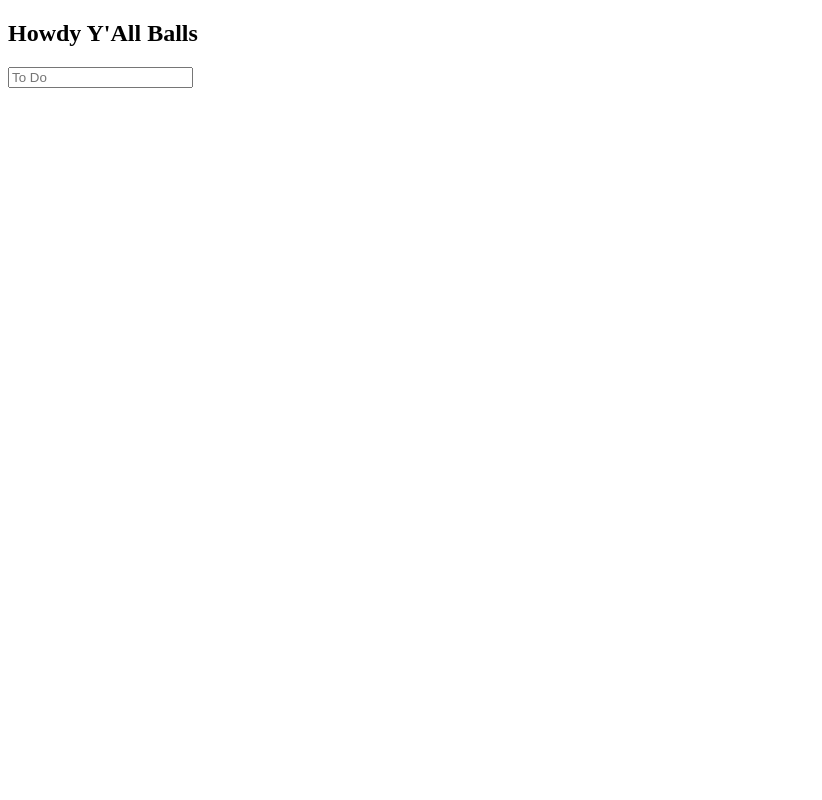
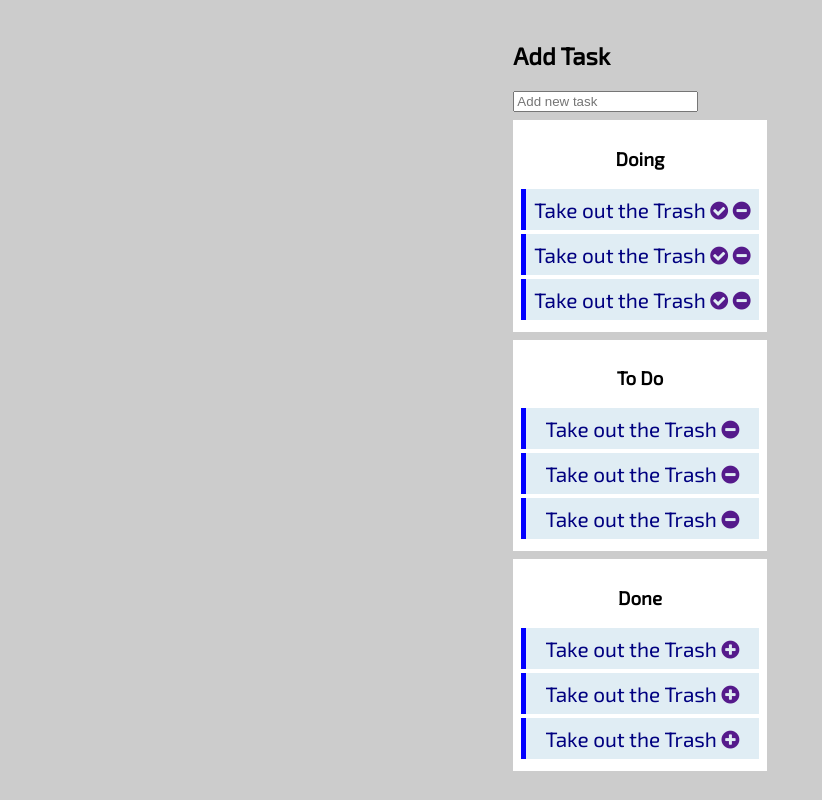
Before and after one commit to DaJoker29/arete, a Vue app: page / in a window 1280 px wide. Shown: the whole page, without its empty margins (0-822 px from the left). Built offline with nearby package versions, Linux system fonts and the light colour scheme; the HTML template or start-up script is replaced by a standard one.

Commit message:
Mockup Task Interface

```diff
--- a/app/App.vue
+++ b/app/App.vue
@@ -1,11 +1,41 @@
 <template>
   <div>
-    <h2>Howdy Y'All Balls</h2>
-    <input
-      v-model="todo"
-      type="text"
-      placeholder="To Do">
-    <span>{{ todo }}</span>
+    <h2>Add Task</h2>
+    <form @submit.prevent="addTodo">
+      <input
+        v-model="todo"
+        type="text"
+        placeholder="Add new task"
+        name="todo">
+      <span>{{ todo }}</span>
+    </form>
+    <div class="listContainer">
+      <div class="activeTodos">
+        <h3>Doing</h3>
+        <ul>
+          <li>Take out the Trash <a href=""><i class="fa fa-check-circle"/></a>&nbsp;<a href=""><i class="fa fa-minus-circle"/></a></li>
+          <li>Take out the Trash <a href=""><i class="fa fa-check-circle"/></a>&nbsp;<a href=""><i class="fa fa-minus-circle"/></a></li>
+          <li>Take out the Trash <a href=""><i class="fa fa-check-circle"/></a>&nbsp;<a href=""><i class="fa fa-minus-circle"/></a></li>
+        </ul>
+      </div>
+      <div class="inactiveTodos">
+        <h3>To Do</h3>
+        <ul>
+          <li>Take out the Trash <a href=""><i class="fa fa-minus-circle"/></a></li>
+          <li>Take out the Trash <a href=""><i class="fa fa-minus-circle"/></a></li>
+          <li>Take out the Trash <a href=""><i class="fa fa-minus-circle"/></a></li>
+        </ul>
+      </div>
+      <div class="completedTodos">
+        <h3>Done</h3>
+        <ul>
+          <li>Take out the Trash <a href=""><i class="fa fa-plus-circle"/></a></li>
+          <li>Take out the Trash <a href=""><i class="fa fa-plus-circle"/></a></li>
+          <li>Take out the Trash <a href=""><i class="fa fa-plus-circle"/></a></li>
+        </ul>
+      </div>
+    </div>
+
   </div>
 </template>
 
@@ -20,4 +50,42 @@ export default {
 </script>
 
 <style>
+@import 'https://fonts.googleapis.com/css?family=Exo+2';
+@import 'https://maxcdn.bootstrapcdn.com/font-awesome/4.7.0/css/font-awesome.min.css';
+
+body {
+  font-family: 'Exo 2', sans-serif;
+  background-color: #ccc;
+  display: grid;
+  grid-template-rows: auto;
+  justify-items: center;
+}
+
+body,
+html {
+  margin: 0;
+  height: 100%;
+}
+
+.listContainer > div {
+  background-color: #fff;
+  margin: 0.5rem 0;
+  padding: 0.5rem;
+  text-align: center;
+}
+
+ul {
+  margin: 0;
+  padding: 0;
+  list-style-type: none;
+}
+
+ul li {
+  padding: 0.5rem;
+  font-size: 1.3rem;
+  background-color: #e0edf4;
+  border-left: 5px solid blue;
+  margin-bottom: 0.25rem;
+  color: navy;
+}
 </style>
--- a/app/config/webpack.config.js
+++ b/app/config/webpack.config.js
@@ -24,6 +24,11 @@ module.exports = {
         exclude: /node_modules/,
         use: ['babel-loader'],
       },
+      {
+        test: /\.css$/,
+        exclude: /node_modules/,
+        use: ['style-loader', 'css-loader'],
+      },
     ],
   },
   plugins: [
--- a/package.json
+++ b/package.json
@@ -35,6 +35,7 @@
     "babel-preset-stage-2": "6.24.1",
     "babel-preset-vue": "2.0.2",
     "callsite": "1.0.0",
+    "css-loader": "0.28.11",
     "debug": "3.1.0",
     "eslint": "4.19.1",
     "eslint-config-airbnb": "16.1.0",
@@ -52,6 +53,7 @@
     "html-webpack-plugin": "3.2.0",
     "husky": "0.14.3",
     "lint-staged": "7.0.4",
+    "style-loader": "0.21.0",
     "vue": "2.5.16",
     "vue-eslint-parser": "2.0.3",
     "vue-loader": "15.0.0",
```
Also changed, not shown: 1 other file (tests, documents, lock files or other folders).
